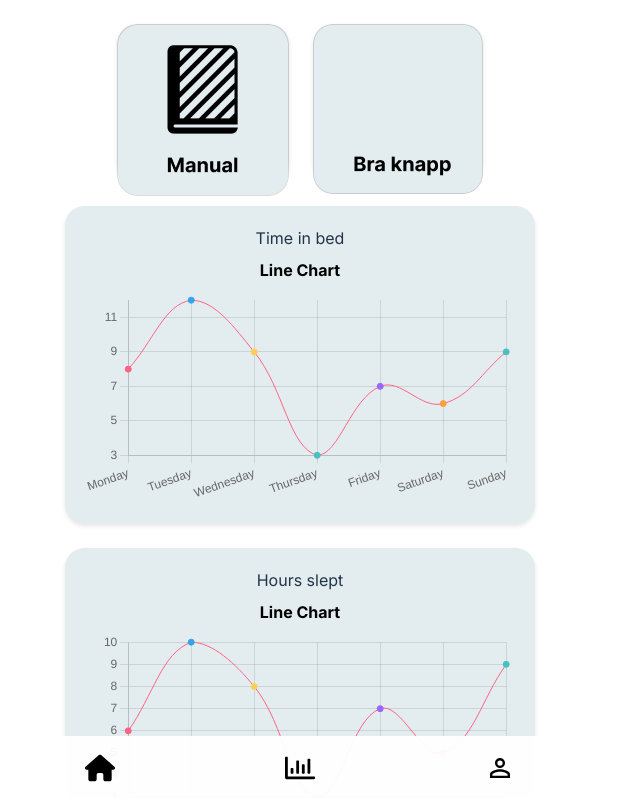
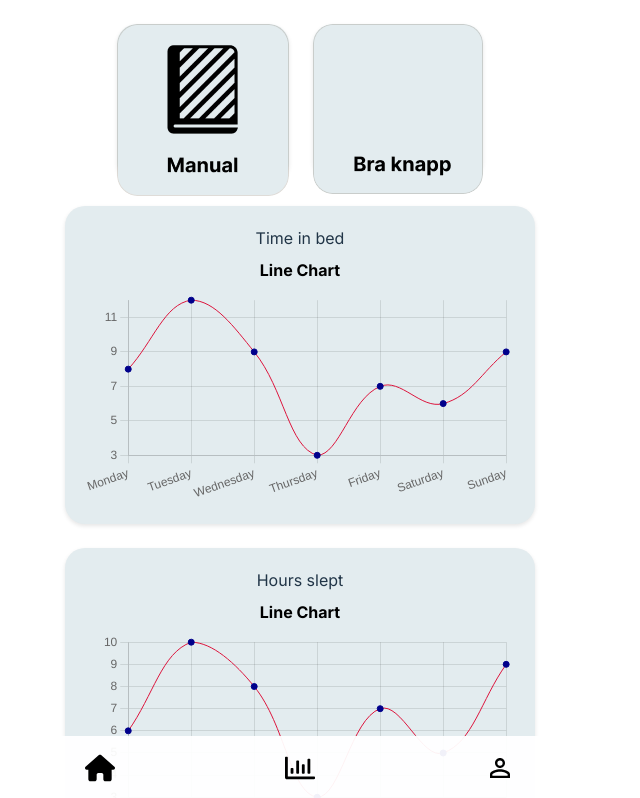
Before and after one commit to casperHansenTEOA/IKEASnark, a React (Vite) app in the folder frontend/: page /stats in a window 1280 px wide. Shown: the top 798 px of the page, without its empty margins (0-640 px from the left). Built offline with nearby package versions, Linux system fonts and the light colour scheme.

Commit message:
Change colors

```diff
--- a/frontend/src/global.css
+++ b/frontend/src/global.css
@@ -19,7 +19,7 @@ body {
 }
 
 @media (prefers-color-scheme: light) {
-  :root {
+  :statCards {
     color: #213547;
     --card-bg: #e3ecef;
     --text-color: #000000;
--- a/frontend/src/routes/Stats.css
+++ b/frontend/src/routes/Stats.css
@@ -1,3 +1,10 @@
+:root{
+    --point-color: #00FFFF;
+    --line-color: #FFFF00;
+    --bar-color: #FF7F50;
+
+}
+
 .horizontal-buttons{
     width: auto;
     place-content: center;
@@ -12,3 +19,26 @@
     margin: 0 auto;
     width: 85%;
 }
+
+@media (prefers-color-scheme: light) {
+    :root {
+      color: #213547;
+      --card-bg: #e3ecef;
+      --text-color: #000000;
+
+      --point-color: #00008B;
+      --line-color: #DC143C;
+      --bar-color: #228B22;
+    }
+    body {
+      background: none;
+      background-color: #ffffff;
+    }
+    a:hover {
+      color: #747bff;
+    }
+    button {
+      background-color: #f9f9f9;
+    }
+
+  }
--- a/frontend/src/routes/Stats.tsx
+++ b/frontend/src/routes/Stats.tsx
@@ -9,6 +9,8 @@ import { useState } from "react";
 Chart.register(CategoryScale);
 
 function Stats() {
+  const rootStyles = getComputedStyle(document.documentElement); // Access :root variables
+
   const [chartData0] = useState({
     labels: [
       "Monday",
@@ -21,29 +23,15 @@ function Stats() {
     ], // Common labels for all charts
     datasets: [
       {
-        label: "Time in bed, in hours", // Shared label for Bar and Line charts
-        data: [8, 12, 9, 3, 7, 6, 9], // Common data for Bar and Line
-        backgroundColor: [
-          "rgba(255, 99, 132, 1)",
-          "rgba(54, 162, 235, 1)",
-          "rgba(255, 206, 86, 1)",
-          "rgba(75, 192, 192, 1)",
-          "rgba(153, 102, 255, 1)",
-          "rgba(255, 159, 64, 1)",
-          "rgba(75, 192, 192, 1)",
-        ],
-        borderColor: [
-          "rgba(255, 99, 132, 1)",
-          "rgba(54, 162, 235, 1)",
-          "rgba(255, 206, 86, 1)",
-          "rgba(75, 192, 192, 1)",
-          "rgba(153, 102, 255, 1)",
-          "rgba(255, 159, 64, 1)",
-          "rgba(75, 192, 192, 1)",
-        ],
+        label: "Time in bed, in hours", // Label
+        data: [8, 12, 9, 3, 7, 6, 9], // Data
+        display: false,
+        pointBorderColor: rootStyles.getPropertyValue("--point-color").trim(), //Color of points
+        backgroundColor: rootStyles.getPropertyValue("--point-color").trim(), //Infill of points
+        borderColor: rootStyles.getPropertyValue("--line-color").trim(), //Color of line
         borderWidth: 1,
         tension: 0.4, // For Line chart smoothing
-        fill: false, // For Line chart fill
+        fill: false, // Area under chart infill
       },
     ],
   });
@@ -61,24 +49,10 @@ function Stats() {
       {
         label: "Hours slept", //
         data: [6, 10, 8, 3, 7, 5, 9], //
-        backgroundColor: [
-          "rgba(255, 99, 132, 1)",
-          "rgba(54, 162, 235, 1)",
-          "rgba(255, 206, 86, 1)",
-          "rgba(75, 192, 192, 1)",
-          "rgba(153, 102, 255, 1)",
-          "rgba(255, 159, 64, 1)",
-          "rgba(75, 192, 192, 1)",
-        ],
-        borderColor: [
-          "rgba(255, 99, 132, 1)",
-          "rgba(54, 162, 235, 1)",
-          "rgba(255, 206, 86, 1)",
-          "rgba(75, 192, 192, 1)",
-          "rgba(153, 102, 255, 1)",
-          "rgba(255, 159, 64, 1)",
-          "rgba(75, 192, 192, 1)",
-        ],
+
+        pointBorderColor: rootStyles.getPropertyValue("--point-color").trim(), // Color of point border
+        backgroundColor: rootStyles.getPropertyValue("--point-color").trim(), //Infill of points
+        borderColor: rootStyles.getPropertyValue("--line-color").trim(), // Infill of line
         borderWidth: 1,
         tension: 0.4, // For Line chart smoothing
         fill: false, // For Line chart fill
@@ -97,29 +71,42 @@ function Stats() {
     ], // Common labels for all charts
     datasets: [
       {
-        label: "Fell asleep after, in minutes", // Shared label for Bar and Line charts
-        data: [20, 7, 2, 15, 8, 5, 20], // Common data for Bar and Line
-        backgroundColor: [
-          "rgba(255, 99, 132, 1)",
-          "rgba(54, 162, 235, 1)",
-          "rgba(255, 206, 86, 1)",
-          "rgba(75, 192, 192, 1)",
-          "rgba(153, 102, 255, 1)",
-          "rgba(255, 159, 64, 1)",
-          "rgba(75, 192, 192, 1)",
-        ],
-        borderColor: [
-          "rgba(255, 99, 132, 1)",
-          "rgba(54, 162, 235, 1)",
-          "rgba(255, 206, 86, 1)",
-          "rgba(75, 192, 192, 1)",
-          "rgba(153, 102, 255, 1)",
-          "rgba(255, 159, 64, 1)",
-          "rgba(75, 192, 192, 1)",
-        ],
+        label: "Fell asleep after, in minutes",
+        data: [20, 7, 2, 15, 8, 5, 20],
+        pointBorderColor: rootStyles.getPropertyValue("--point-color").trim(), //Color of pointsborder
+        backgroundColor: rootStyles.getPropertyValue("--point-color").trim(), //Infill of points
+        borderColor: rootStyles.getPropertyValue("--line-color").trim(), // Color of line
+        borderWidth: 1,
+        tension: 0.4, // For Line chart smoothing
+        fill: false, // Infill under line
+      },
+    ],
+  });
+  const [chartData3] = useState({
+    labels: [
+      "Monday",
+      "Tuesday",
+      "Wednesday",
+      "Thursday",
+      "Friday",
+      "Saturday",
+      "Sunday",
+    ],
+    datasets: [
+      {
+        label: "Time in bed",
+        data: [6, 10, 8, 3, 7, 5, 9],
+        backgroundColor: rootStyles.getPropertyValue("--point-color").trim(), //Infill of points
+        borderColor: rootStyles.getPropertyValue("--line-color").trim(), // Line color
         borderWidth: 1,
         tension: 0.4, // For Line chart smoothing
         fill: false, // For Line chart fill
+      },
+      {
+        type: "bar",
+        label: "Average temperature",
+        data: [18, 27, 5, 2, 18, 20, 9],
+        backgroundColor: rootStyles.getPropertyValue("--bar-color").trim(),
       },
     ],
   });
@@ -146,6 +133,10 @@ function Stats() {
           {"Asleep after"}
           <LineChart chartData={chartData2} />
         </Card>
+        <Card>
+          {"Time in bed and Temperature"}
+          <LineChart chartData={chartData3} />
+        </Card>
       </div>
     </div>
   );
```
Also changed, not shown: frontend/src/components/Charts/BarChart.tsx (added, +42 -0 lines).
